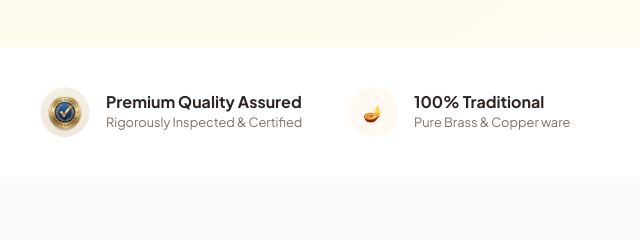
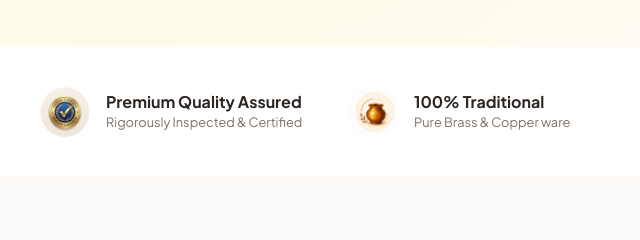
Before and after one commit to neelieshwar2-del/mysterious, a website: page public/index.html in a window 1280 px wide. Shown: the part 714-954 px from the top of the page, 0-640 px from the left. Drawn offline with nearby package versions, Linux system fonts and the light colour scheme; a web font is replaced by a local one.

Commit message:
feat: replace 100% Traditional emoji icon with custom cropped brass pot image on the homepage

```diff
--- a/public/index.html
+++ b/public/index.html
@@ -127,7 +127,9 @@
         </div>
       </div>
       <div class="feature-item">
-        <div class="feature-icon-box">🪔</div>
+        <div class="feature-icon-box" style="background: none;">
+          <img src="images/traditional-pot.png" alt="100% Traditional" style="width: 100%; height: 100%; object-fit: cover; border-radius: 50%;">
+        </div>
         <div class="feature-info">
           <h4>100% Traditional</h4>
           <p>Pure Brass & Copper ware</p>
```
Also changed, not shown: public/images/1783147578794-392238905.jpg (added), public/images/traditional-pot.png (added).
